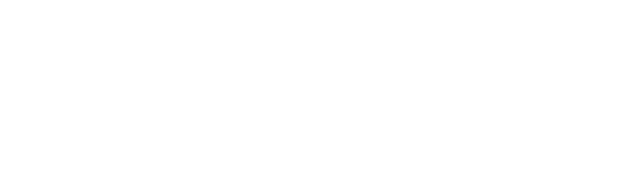
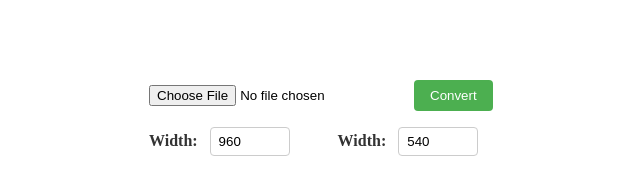
Before and after one commit to zohrabi71/convert-to-webp, a plain HTML site: page index.html in a window 1280 px wide. Shown: the whole page, without its empty margins (251-891 px from the left). Drawn offline with Linux system fonts and the light colour scheme.

Commit message:
add styles

```diff
--- a/app.js
+++ b/app.js
@@ -0,0 +1,40 @@
+async function convertToWebp(file, quality = 0.8) {
+  const img = new Image();
+  img.src = URL.createObjectURL(file);
+
+  await new Promise((resolve) => {
+    img.onload = resolve;
+  });
+
+  const canvas = document.createElement("canvas");
+  canvas.width = 960; // Set desired width
+  canvas.height = 540; // Set desired height
+  const context = canvas.getContext("2d");
+
+  // Draw image on canvas with specified dimensions
+  context.drawImage(img, 0, 0, canvas.width, canvas.height);
+
+  // Convert canvas to data URL with WebP format and specified quality
+  const webpDataUrl = canvas.toDataURL("image/webp", quality);
+
+  // Convert data URL to blob
+  const webpBlob = await fetch(webpDataUrl).then((res) => res.blob());
+
+  return webpBlob;
+}
+
+const convertButton = document.getElementById("convert-button");
+convertButton.addEventListener("click", async () => {
+  const fileInput = document.getElementById("img-file-input");
+  const file = fileInput.files[0];
+
+  // Need to upload a file
+  if(!file) {
+    return alert('Select a file please!')
+  }
+
+  const webpBlob = await convertToWebp(file);
+  const downloadButton = document.getElementById("download-converted-img-btn");
+  downloadButton.href = URL.createObjectURL(webpBlob);
+  downloadButton.style.display = "inline-block"; // Show download button after conversion
+});
--- a/index.html
+++ b/index.html
@@ -1,5 +1,6 @@
 <!DOCTYPE html>
 <html lang="en">
+
 <head>
     <meta charset="UTF-8">
     <meta http-equiv="X-UA-Compatible" content="IE=edge">
@@ -7,8 +8,27 @@
     <link rel="stylesheet" href="style.css">
     <title>Convert To Webp</title>
 </head>
+
 <body>
+
+    <div class="container">
+        <div>
+            <input type="file" id="img-file-input">
+            <button id="convert-button">Convert</button>
+        </div>
+        <div class="options">
+            <div>
+                <label for="img-width">Width:</label>
+                <input type="number" value="960" id="img-width">
+            </div>
+            <div>
+                <label for="img-height">Width:</label>
+                <input type="number" value="540" id="img-height">
+            </div>
+        </div>
+    </div>
 
     <script src="app.js"></script>
 </body>
+
 </html>
--- a/style.css
+++ b/style.css
@@ -0,0 +1,47 @@
+* {
+    padding: 0;
+    margin: 0;
+    box-sizing: border-box;
+}
+
+.container {
+    width: 30rem;
+    margin: 5rem auto;
+}
+
+.options {
+    display: flex;
+    align-items: center;
+    gap: 3rem;
+    margin-top: 1rem;
+}
+
+label {
+    margin-right: .5rem;
+    font-weight: bold;
+    color: #333;
+}
+
+input[type="file"] {
+    margin-right: .5rem;
+}
+
+input[type="number"] {
+    width: 5rem;
+    padding: 6px .5rem;
+    border-radius: 4px;
+    border: 1px solid #ccc;
+}
+
+#convert-button {
+    padding: .5rem 1rem;
+    background-color: #4CAF50;
+    color: white;
+    border: none;
+    border-radius: .25rem;
+    cursor: pointer;
+}
+
+#convert-button:hover {
+    background-color: #45a049;
+}
```
